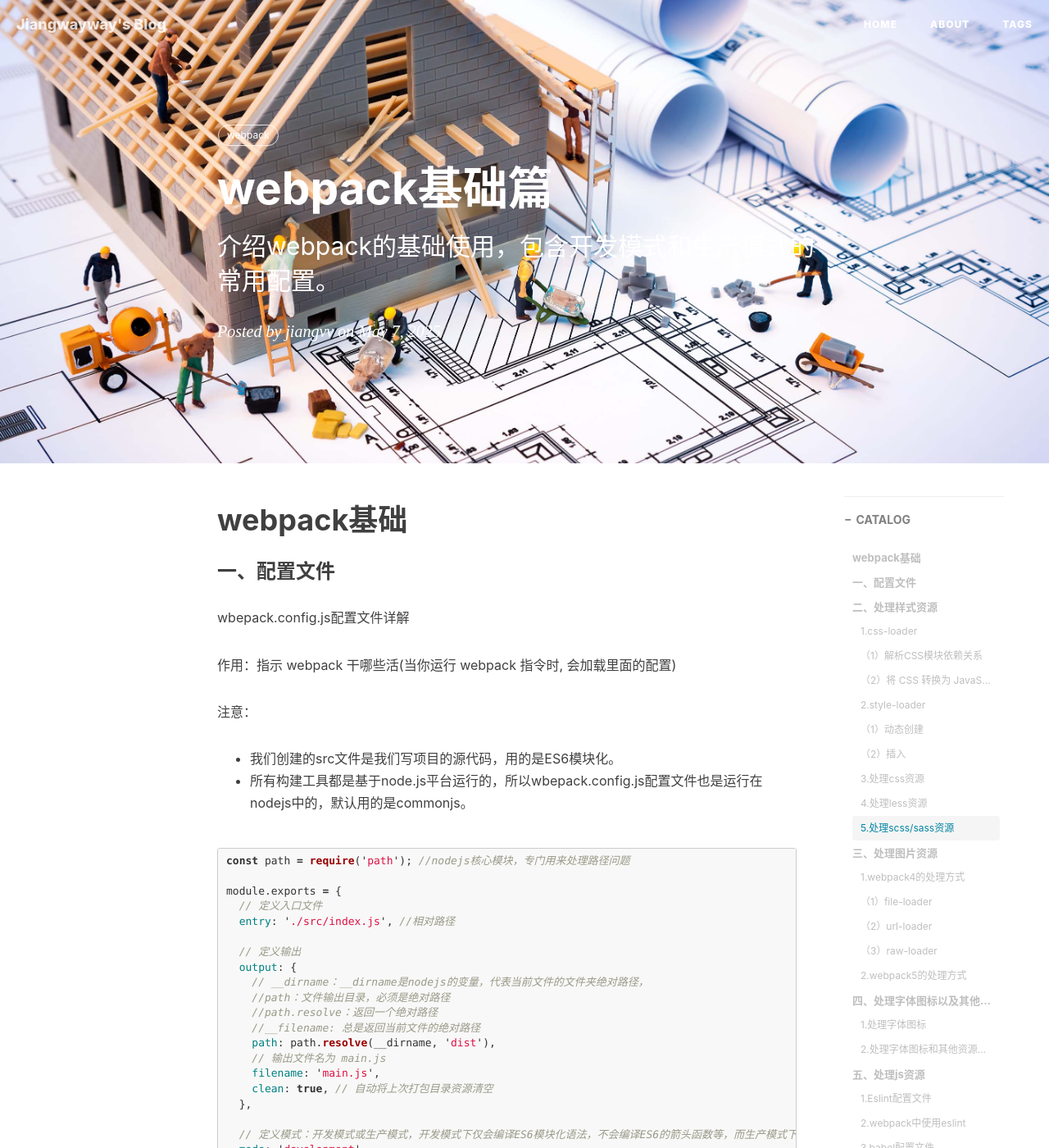
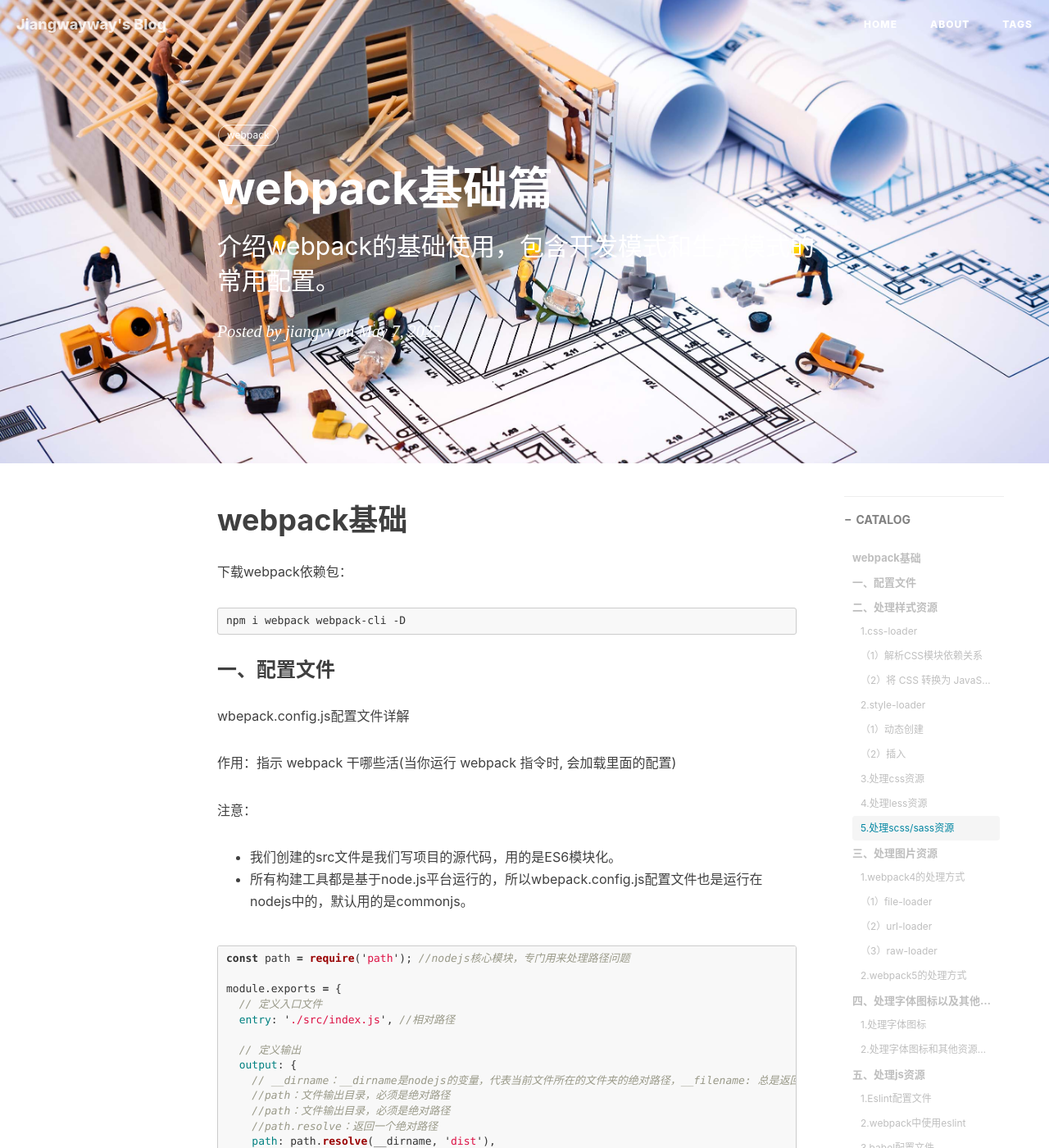
Before and after one commit to jiangwayway/jiangwayway.github.io, a Jekyll site: the page built from _posts/2025-05-07-webpack基础篇.md, in a window 1280 px wide and 1400 px high. Shown: the whole window at 82% size. Built offline with Jekyll 4.4.1, drawn with Linux system fonts in a browser that asks for light colours; nearby versions of some CDN libraries; comment, search, counter and statistics services are not loaded.

Commit message:
修改文章

````diff
--- a/_posts/2025-05-07-webpack基础篇.md
+++ b/_posts/2025-05-07-webpack基础篇.md
@@ -12,6 +12,11 @@
 
 # webpack基础
 
+下载webpack依赖包：
+
+```
+npm i webpack webpack-cli -D
+```
 
 ### 一、配置文件
 
@@ -34,10 +39,10 @@
 
   // 定义输出
   output: {
-    // __dirname：__dirname是nodejs的变量，代表当前文件的文件夹绝对路径，
+    // __dirname：__dirname是nodejs的变量，代表当前文件所在的文件夹的绝对路径，__filename: 总是返回当前文件的绝对路径，与__dirname的区别是这个返回的绝对路径包含该文件本身。
+    //path：文件输出目录，必须是绝对路径
     //path：文件输出目录，必须是绝对路径
     //path.resolve：返回一个绝对路径
-    //__filename: 总是返回当前文件的绝对路径
     path: path.resolve(__dirname, 'dist'),
     // 输出文件名为 main.js
     filename: 'main.js',
````
